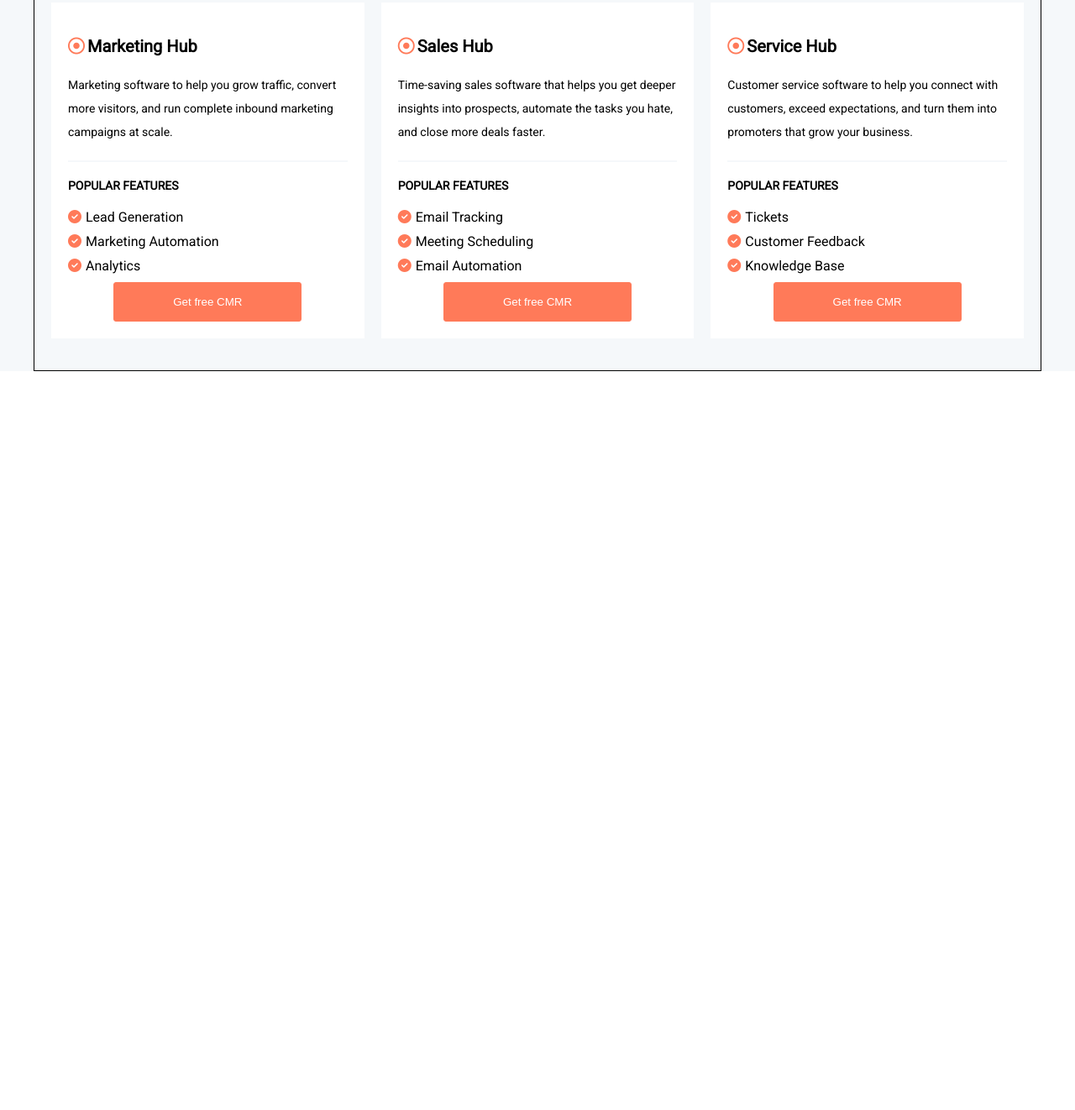
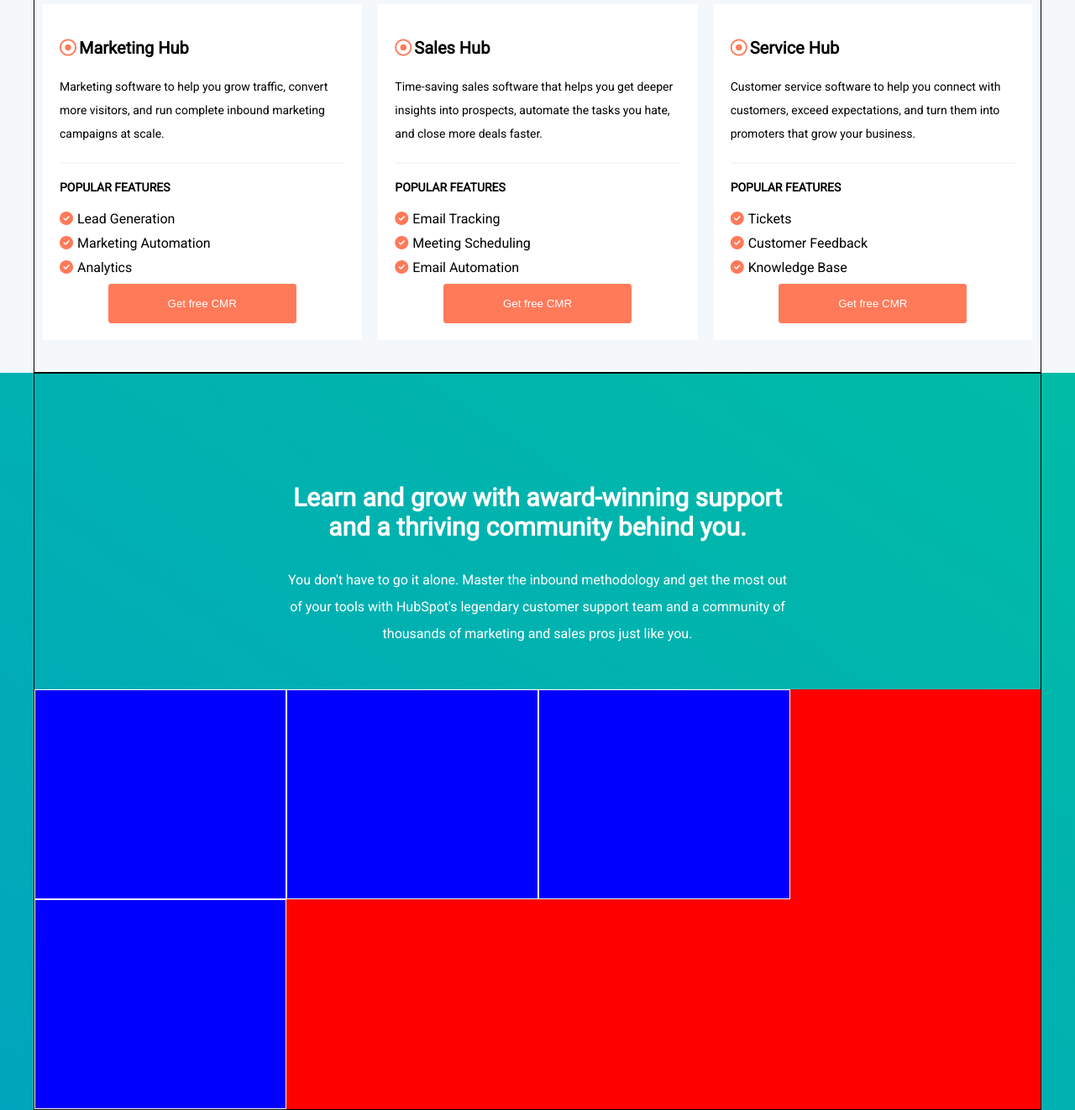
Before and after one commit to ManfrediMauroMarrone/htmlcss-hubspot, a plain HTML site: page index.html in a window 1280 px wide. Shown: the part 1358-2680 px from the top of the page at 84% size. Before the commit the page ends 1800 px from the top, so only its background shows below. Drawn offline with Linux system fonts and the light colour scheme.

Commit message:
aggiunto sezione 3 e inserito titoli

```diff
--- a/index.html
+++ b/index.html
@@ -183,7 +183,8 @@
                         <h3>Popular features</h3>
                         <span><i class="fas fa-check-circle"></i>Tickets</span>
                         <span><i class="fas fa-check-circle"></i>Customer Feedback</span>
-                        <span><i class="fas fa-check-circle"></i>Knowledge Base</span>
+                        <span><i class="fas fa-check-circle"></i>Knowledge Base
+                        </span>
                         <div class="button">
                             <button type="button" name="button"><a href="#">Get free CMR</a></button>
 
@@ -197,6 +198,29 @@
 
         </div>
 
+        <div class="section3">
+            <div class="container">
+                <div id="top-part">
+                    <h2>Learn and grow with award-winning support and a thriving community behind you.</h2>
+                    <p>You don't have to go it alone. Master the inbound methodology and get the most out of your tools with HubSpot's legendary customer support team and a community of thousands of marketing and sales pros just like you.</p>
+                </div>
+
+                <div id="bottom-part">
+                    <div class="square">
+
+                    </div>
+                    <div class="square">
+
+                    </div>
+                    <div class="square">
+
+                    </div>
+                    <div class="square">
+
+                    </div>
+                </div>
+            </div>
+        </div>
 
     </body>
 </html>
--- a/style.css
+++ b/style.css
@@ -12,16 +12,21 @@ body{
     width: 1200px;
     height: 100%;
     margin: auto;
-    padding: 0 10px;
     border: 1px solid black;
 }
 
+.container::after{
+    content: "";
+    display: table;
+    clear: both;
+}
+
 header{
-    height: 200px;
+    /* height: 200px; */
 }
 
 .header-top{
-    height: 100px;
+    /* height: 100px; */
     background-color: #F5F8FA;
 }
 
@@ -282,3 +287,38 @@ header{
     color: white;
     text-decoration: none;
 }
+                                /* inizio section 3 */
+.section3{
+    color: white;
+    background-image: linear-gradient(to top right, #01A5BD, #00BCA6);
+}
+
+#top-part{
+    width: 600px;
+    margin: 130px auto 50px auto;
+    text-align: center;
+}
+
+#top-part h2{
+    font-size: 30px;
+}
+
+#top-part p{
+    display: block;
+    text-align: center;
+    margin-top: 30px;
+    line-height: 2;
+}
+
+#bottom-part{
+    height: 500px;
+    background-color: red;
+}
+
+.square{
+    height: 250px;
+    width: 300px;
+    background-color: blue;
+    border: 1px solid white;
+    float: left;
+}
```
